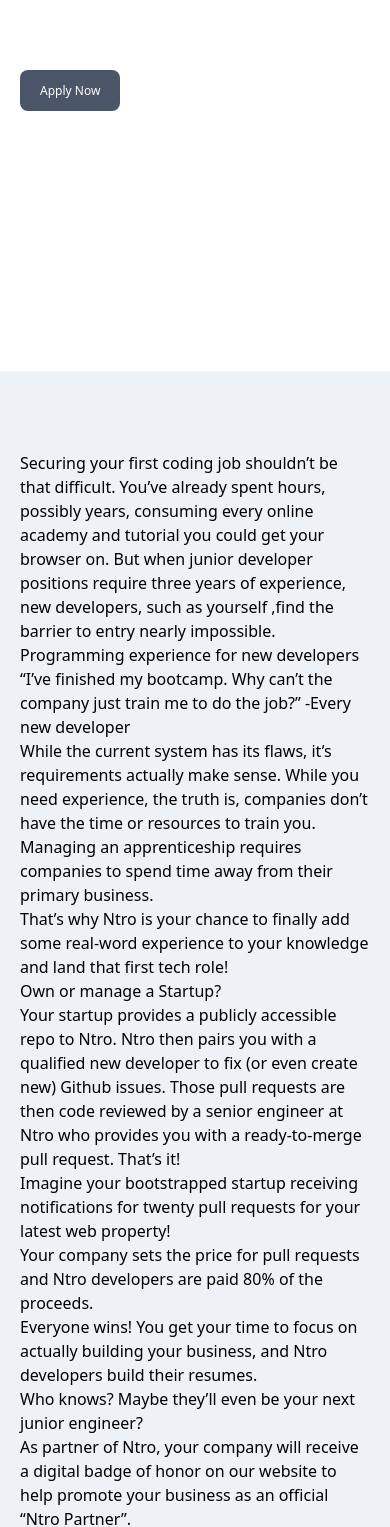
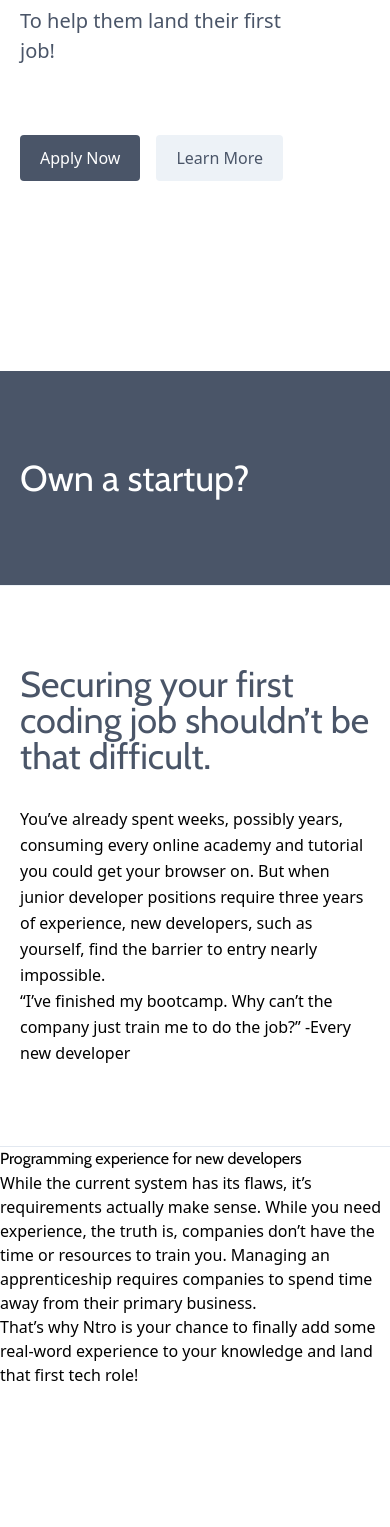
Before and after one commit to NtroDev/NtroDev.github.io, a Gatsby site: page / in a window 390 px wide. Shown: the part 473-2000 px from the top of the page. After the commit the page ends 1860 px from the top, so only its background shows below. Built offline with nearby package versions, Linux system fonts and the light colour scheme; Gatsby itself is replaced by a stand-in of ours.

Commit message:
Added the about page

```diff
--- /dev/null
+++ b/src/pages/about.js
@@ -0,0 +1,15 @@
+import React from "react"
+import { Link } from "gatsby"
+
+// Media
+import ntroLogo from "../images/ntro-logo.png" // The ntro logo
+
+const AboutPage = () => (
+  <div>
+    <div className="p-5 sm:px-20 border-b border-gray-200 w-full">
+      <img src={ntroLogo} alt="Ntro" width="80" />
+    </div>
+  </div>
+)
+
+export default AboutPage
--- a/src/pages/index.js
+++ b/src/pages/index.js
@@ -1,4 +1,5 @@
 import React from "react"
+import { Link } from "gatsby"
 
 // Media
 import ntroLogo from "../images/ntro-logo.png" // The ntro logo
@@ -8,32 +9,34 @@
 const HomePage = () => (
   <div>
     <div id="home-hero" className="bg-brand h-screen">
-      <div className="p-5 sm:px-20 absolute border-b border-gray-200 w-full">
+      <div className="p-5 sm:px-20 border-b border-gray-200 w-full">
         <img src={ntroLogo} alt="Ntro" width="80" />
       </div>
-      <div className="p-5 sm:px-20 flex items-center h-full">
+      <div className="px-5 sm:px-20 flex items-center h-full">
         <div className="sm:w-3/4 text-gray-700">
           <h1 className="text-4xl sm:text-6xl leading-none mb-8 sm:mb-10">We connect new developers with real-world experience</h1>
           <p className="text-xl mr-20 sm:mr-0 sm:text-2xl font-light mb-20">To help them land their first job!</p>
-          <a className="bg-gray-700 text-white px-5 py-3 rounded-lg cursor-pointer text-xs sm:text-lg sm:px-8 sm:py-4">Apply Now</a>
+          <a href="#" className="bg-gray-700 text-white px-5 py-3 rounded cursor-pointer sm:text-lg sm:px-8 sm:py-4 mr-4">Apply Now</a>
+          <Link to="/about" className="bg-gray-200 px-5 py-3 rounded cursor-pointer sm:text-lg sm:px-8 sm:py-4">Learn More</Link>
         </div>
       </div>
     </div>
 
-    <div className="bg-gray-200 px-5 py-20 sm:px-20">
+    <div className="bg-gray-700 px-5 sm:px-20 py-20 text-white">
+      <h1 className="text-4xl">Own a startup?</h1>
+    </div>
+    <div className="border-t border-gray-200 px-5 py-20 sm:px-20 text-base font-light">
+      <div className="sm:w-1/2 mx-auto leading-relaxed sm:text-center">
+        <h2 className="text-4xl leading-none text-gray-700 mb-8">Securing your first coding job shouldn’t be that difficult.</h2>
+        <p>You’ve already spent weeks, possibly years, consuming every online academy and tutorial you could get your browser on. But when junior developer positions require three years of experience, new developers, such as yourself, find the barrier to entry nearly impossible.</p>
+        <p>“I’ve finished my bootcamp. Why can’t the company just train me to do the job?” -Every new developer</p>
+      </div>
+    </div>
+    <div className="border-t">
+      <h2>Programming experience for new developers</h2>
 
-      <p>Securing your first coding job shouldn’t be that difficult. You’ve already spent hours, possibly years, consuming every online academy and tutorial you could get your browser on. But when junior developer positions require three years of experience, new developers, such as yourself ,find the barrier to entry nearly impossible.</p>
-      <h2>Programming experience for new developers</h2>
-      <p>“I’ve finished my bootcamp. Why can’t the company just train me to do the job?” -Every new developer</p>
       <p>While the current system has its flaws, it’s requirements actually make sense. While you need experience, the truth is, companies don’t have the time or resources to train you. Managing an apprenticeship requires companies to spend time away from their primary business.</p>
       <p>That’s why Ntro is your chance to finally add some real-word experience to your knowledge and land that first tech role!</p>
-      <h2>Own or manage a Startup?</h2>
-      <p>Your startup provides a publicly accessible repo to Ntro. Ntro then pairs you with a qualified new developer to fix (or even create new) Github issues. Those pull requests are then code reviewed by a senior engineer at Ntro who provides you with a ready-to-merge pull request. That’s it!</p>
-      <p>Imagine your bootstrapped startup receiving notifications for twenty pull requests for your latest web property!</p>
-      <p>Your company sets the price for pull requests and Ntro developers are paid 80% of the proceeds.</p>
-      <p>Everyone wins! You get your time to focus on actually building your business, and Ntro developers build their resumes.</p>
-      <p>Who knows? Maybe they’ll even be your next junior engineer?</p>
-      <p>As partner of Ntro, your company will receive a digital badge of honor on our website to help promote your business as an official “Ntro Partner”.</p>
     </div>
   </div>
 )
--- a/src/pages/page-2.js
+++ /dev/null
@@ -1,16 +0,0 @@
-import React from "react"
-import { Link } from "gatsby"
-
-import Layout from "../components/layout"
-import SEO from "../components/seo"
-
-const SecondPage = () => (
-  <Layout>
-    <SEO title="Page two" />
-    <h1>Hi from the second page</h1>
-    <p>Welcome to page 2</p>
-    <Link to="/">Go back to the homepage</Link>
-  </Layout>
-)
-
-export default SecondPage
--- a/src/styles/site.css
+++ b/src/styles/site.css
@@ -3,9 +3,9 @@
 @tailwind utilities;
 
 body {
-    /* font-family: 'Noto Serif'; */
+
 }
 
-h1 {
+h1, h2 {
     font-family: 'Cabin';
 }
```
